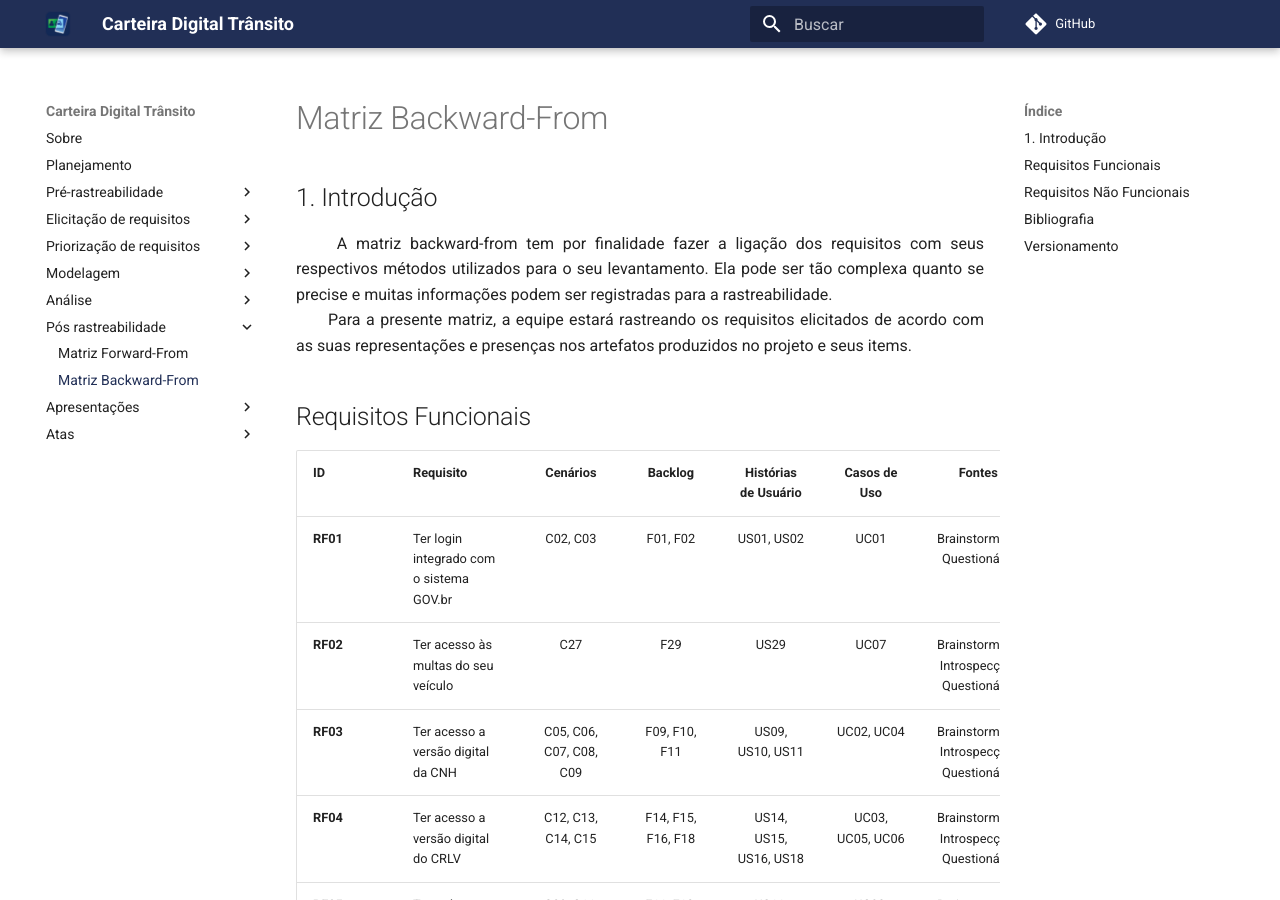
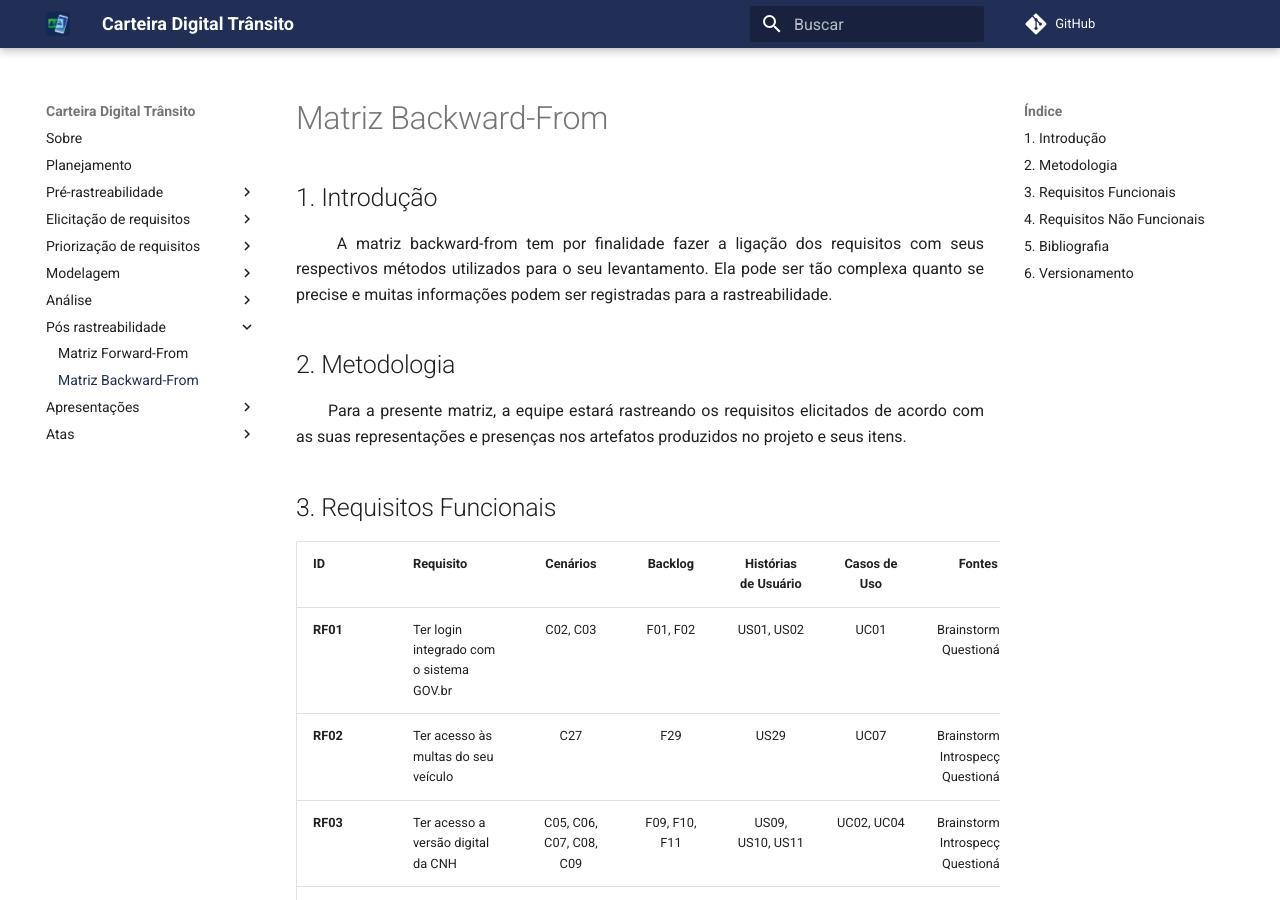
Before and after one commit to sergiosacj/2020.2-CarteiraDigitalTransito, an MkDocs documentation site: the page built from docs/pos_rastreabilidade/backward_from.md, in a window 1280 px wide and 900 px high. Built offline with MkDocs 1.6.1 and Material for MkDocs 9.7.7, drawn with Linux system fonts in a browser that asks for light colours; comment, search, counter and statistics services are not loaded; some of the changed text lies outside the part shown.

Commit message:
(#89) adição da metodologia

```diff
--- a/docs/pos_rastreabilidade/backward_from.md
+++ b/docs/pos_rastreabilidade/backward_from.md
@@ -1,11 +1,12 @@
 # Matriz Backward-From
 
 ## 1. Introdução
+&emsp;&emsp; A matriz backward-from tem por finalidade fazer a ligação dos requisitos com seus respectivos métodos utilizados para o seu levantamento. Ela pode ser tão complexa quanto se precise e muitas informações podem ser registradas para a rastreabilidade.<br>
 
-&emsp;&emsp; A matriz backward-from tem por finalidade fazer a ligação dos requisitos com seus respectivos métodos utilizados para o seu levantamento. Ela pode ser tão complexa quanto se precise e muitas informações podem ser registradas para a rastreabilidade.<br>
-&emsp;&emsp;Para a presente matriz, a equipe estará rastreando os requisitos elicitados de acordo com as suas representações e presenças nos artefatos produzidos no projeto e seus items.
+## 2. Metodologia
+&emsp;&emsp;Para a presente matriz, a equipe estará rastreando os requisitos elicitados de acordo com as suas representações e presenças nos artefatos produzidos no projeto e seus itens.
 
-## Requisitos Funcionais
+## 3. Requisitos Funcionais
 | ID | Requisito | Cenários | Backlog | Histórias de Usuário |Casos de Uso | Fontes |
 |--|--|:-:|:-:|:-:|:-:|:-:|
 | **RF01** | Ter login integrado com o sistema GOV.br |C02, C03|F01, F02|US01, US02|UC01| Brainstorming, Questionário |
@@ -34,7 +35,7 @@
 | **RF24** | Ter serviço de mensagens diretas para se comunicar com atendentes do DETRAN em caso de necessitar de suporte |C31|F05|US05|-| Brainstorming |
 | **RF25** | Ter acesso a campanhas de segurança do trânsito do Denatran |C30|F32|US32|UC10| Introspecção |
 
-## Requisitos Não Funcionais
+## 4. Requisitos Não Funcionais
 | ID | Requisito |NFR Framework|Fontes |
 |:-:|--|:-:|--|
 | **RNF01** | Ter acessibilidade |Usabilidade| Brainstorming, Questionário |
@@ -49,12 +50,13 @@
 | **RNF10** | Ser responsivo |Portabilidade| Introspecção |
 | **RNF11** | Ser seguro |Confiabilidade| Questionário |
 
-## Bibliografia
+## 5. Bibliografia
 > - REINEHR, Sheila. "Engenharia de Requisitos". sagah, Porto Alegre, 2020.
-## Versionamento
 
+## 6. Versionamento
 |Versão|Data|Modificação|Autor|
 |:-:|--|--|--|
 |1.0|26/04/2021|Abertura do documento|Emily Dias|
 |2.0|29/04/2021|Adicionando rastreabilidades|Daniel P.|
-|2.1|01*05/2021|Finalizando o documento|Daniel P.|
+|2.1|01/05/2021|Finalizando o documento|Daniel P.|
+|2.2|02/05/2021|Adicionando metodologia|Emily Dias|
```
